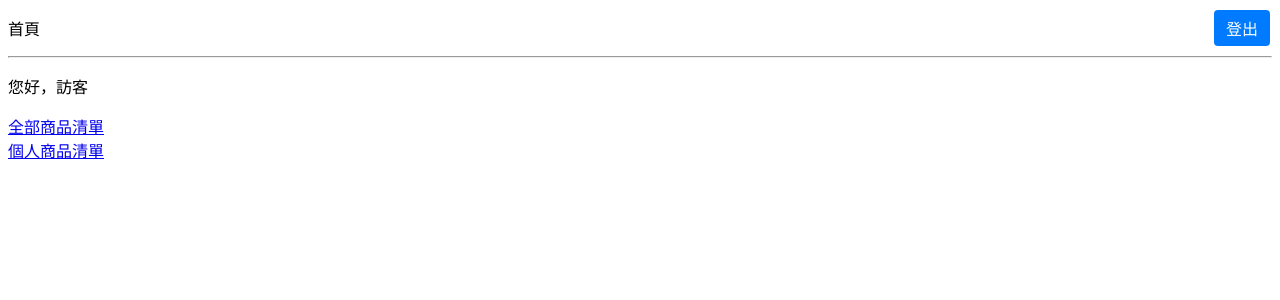
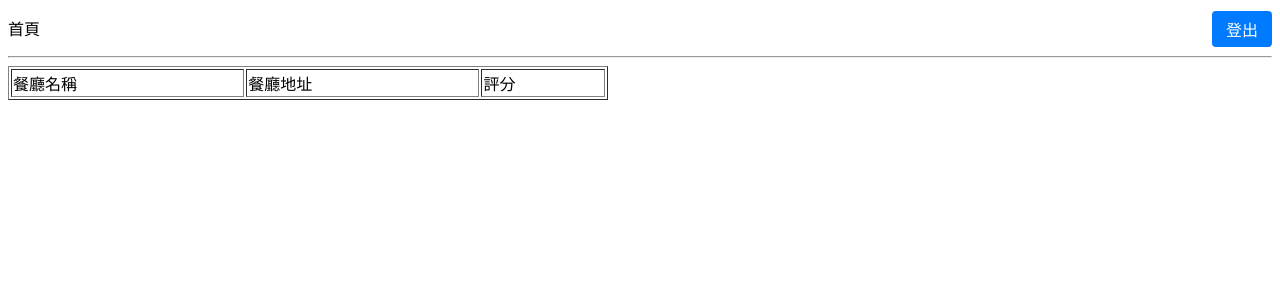
Before and after one commit to zngrande/homework, a Flask app: page /frontPage in a window 1280 px wide. Shown: the top 300 px of the page. Run offline with Flask 3, Linux system fonts and the light colour scheme; data that the repository does not hold is empty.

Commit message:
把餐廳清單當成首頁

```diff
--- a/app.py
+++ b/app.py
@@ -86,17 +86,19 @@ def register():
     return render_template('register.html')
 
 #首頁(可以偵測到註冊時的姓名)
+'''
 @app.route("/frontPage")
 def front_page2():
     id = session.get('id')  # 假設您將 Uid 存儲在 session 中
     name = session.get('name')  # 獲取用戶名稱
     return render_template('frontpage.html', name=name, id=id)
+'''
 
 #客人看餐廳 渲染
-@app.route("/restaurantlist")
+@app.route("/frontPage")
 def restaurant_list():
     data = get_all_restaurants()
-    return render_template('restaurantlist.html',data=data)
+    return render_template('frontPage.html',data=data)
 
 @app.route("/restaurantdishlist/<int:Rid>")
 def dish_records(Rid):
--- a/templates/frontPage.html
+++ b/templates/frontPage.html
@@ -1,12 +1,16 @@
-<!DOCTYPE html PUBLIC "-//W3C//DTD XHTML 1.0 Transitional//EN" "http://www.w3.org/TR/xhtml1/DTD/xhtml1-transitional.dtd">
+<!DOCTYPE html>
+<html>
 <head>
-<meta http-equiv="Content-Type" content="text/html; charset=utf-8" />
-<title>FrontPage</title>
-<style>
-    .logout-button {
+    <meta charset="utf-8">
+    <title>首頁</title>
+    <style>
+        body {
+            position: relative; /* 相對定位，便於放置登出按鈕 */
+        }
+        .logout-button {
         position: absolute; /* 使用絕對定位 */
-        top: 10px; /* 距離頂部 10px */
-        right: 10px; /* 距離右側 10px */
+        top: -5px; /* 距離頂部 10px */
+        right: 0px; /* 距離右側 10px */
         padding: 6px 12px; /* 按鈕內邊距 */
         background-color: #007BFF; /* 按鈕顏色 */
         color: white; /* 按鈕文字顏色 */
@@ -15,14 +19,39 @@
         text-decoration: none; /* 去除底線 */
         cursor: pointer; /* 鼠標變成手形 */
     }
-</style>
+        .button {
+            display: inline-block;
+            padding: 6px 14px;
+            background-color: #007BFF; /* 按鈕顏色 */
+            color: white; /* 按鈕文字顏色 */
+            text-align: center; /* 文字置中 */
+            border-radius: 4px; /* 圓角 */
+            text-decoration: none; /* 去除底線 */
+        }
+        .button.delete {
+            background-color: #dc3545; /* 刪除按鈕的顏色 */
+        }
+    </style>
 </head>
 <body>
-    <a href="/loginPage" class="logout-button">登出</a> <!-- 新增的登出按鈕 -->
+    <a href="/logout" class="button logout-button">登出</a> <!-- 登出按鈕 -->
+
     <p>首頁</p>
-    <hr>
-    <p>您好，{{ name if name else "訪客" }}</p>  <!-- 顯示歡迎訊息和 Uid -->
-    <a href="/productlist">全部商品清單</a> <br>
-    <a href="/ownproductlist">個人商品清單</a> <br>
+    <hr />
+    <table width="600" border="1">
+        <tr>
+            <td>餐廳名稱</td>
+            <td>餐廳地址</td>
+            <td>評分</td>
+        </tr>
+        {% for rec in data %}
+        <tr>
+            <td>{{ rec.name }}</td>
+            <td>{{ rec.address }}</td>
+            <td>{{ rec.point }}</td>
+        </tr>
+        {% endfor %}
+    </table>
+    <br>
 </body>
 </html>
```
Also changed, not shown: templates/restaurantlist.html (deleted, +0 -59 lines).
